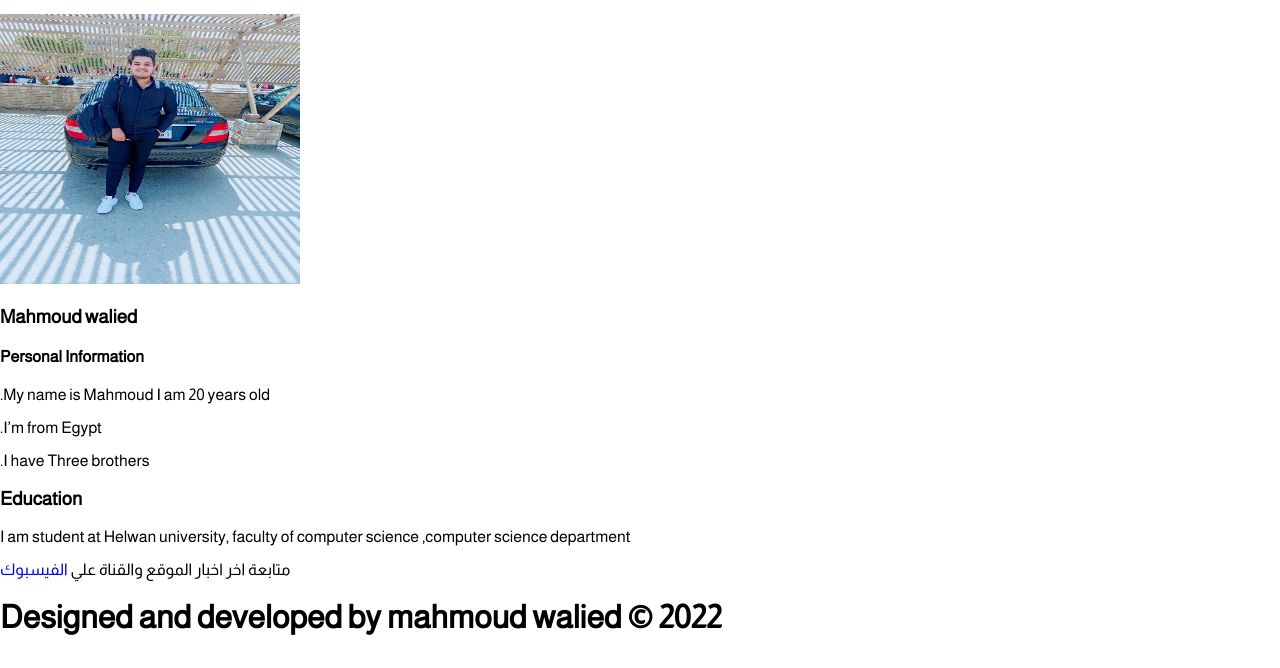
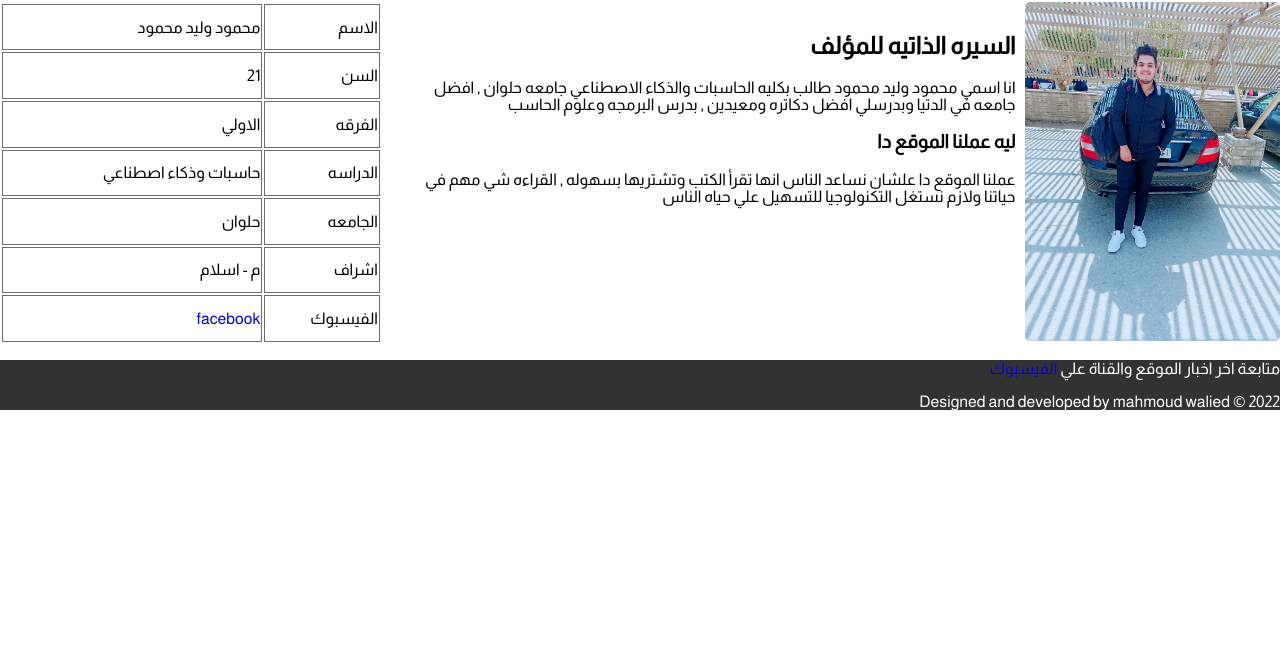
Before and after one commit to engmahmoudwalied/book, a plain HTML site: page about_us.html in a window 1280 px wide. Shown: the part 132-800 px from the top of the page. Drawn offline with Linux system fonts and the light colour scheme.

```diff
--- a/about_us.html
+++ b/about_us.html
@@ -1,5 +1,5 @@
 <!DOCTYPE html>
-<html lang="en">
+<html lang="ar">
 <head>
     <meta charset="UTF-8">
     <meta http-equiv="x-ua-compatible" content="IE=edge">
@@ -13,8 +13,29 @@
           rel="stylesheet">
     <link rel="stylesheet" href="css/style.css">
 
+    <style>
+        .single_book_img{
+            width: 20%;
+        }
+        .single_book_content{
+            width: 49%;
+            padding: 10px;
+        }
+        .single_book_info{
+            width: 30%;
+        }
+        #single_book{
+            display: flex;
+        }
+        .single_book_img > figure > img{
+            border-radius: 5px;
+        }
+        .my_table > tbody > tr > td {
+            border: 1px solid #6d6d6d;
+        }
+    </style>
 </head>
-<body dir="itr">
+<body dir="rtl">
 <header>
     <table class="table header_table">
         <tr>
@@ -33,22 +54,82 @@
             </td>
         </tr>
     </table>
-    <h1> عن المؤلف</h1>
-    <img src="img/mahmoud2.jpg" width="300" height="270" alt="Mahmoud"><br>
-    <h3>Mahmoud walied </h3>
-    <h4>Personal Information</h4>
-    <p> .My name is Mahmoud I am 20 years old</p>
-    <p>.I’m from Egypt</p>
-    <p>.I have Three brothers</p>
-    <h3>Education</h3>
-    <p>	I am student at Helwan university,
-        faculty of computer science ,computer science department</p>
+    <!--    <nav>-->
+    <!--        <ul>-->
+    <!--            &lt;!&ndash;   المفروض هنا في لينك موقع &ndash;&gt;-->
+    <!--            <li id="homex"><a href="index.html" style="color: red;font-size: larger;">الرئيسيه</a></li>-->
+    <!--            <li><a href="books.html">كل الكتب</a></li>-->
+    <!--            <li><a href="pages/category.html">أقسام الكتب</a></li>-->
+    <!--            <li><a href="about_us.html"> من نحن </a></li>-->
+    <!--        </ul>-->
+    <!--    </nav>-->
+</header>
+<main>
+    <section>
+        <h1>محمود وليد محمود</h1>
+    </section>
+    <section id="single_book">
+        <div class="single_book_img">
+            <figure>
+                <img class="book_img" src="img/mahmoud2.jpg" alt="">
+            </figure>
+        </div>
+        <div class="single_book_content">
+            <h2>السيره الذاتيه للمؤلف</h2>
+            <p style="text-align: justify-all">
+                انا اسمي محمود وليد محمود طالب بكليه الحاسبات والذكاء الاصطناعي جامعه حلوان , افضل جامعه في الدتيا
+                وبدرسلي افضل دكاتره ومعيدين , بدرس البرمجه وعلوم الحاسب
+            </p>
+            <h3>ليه عملنا الموقع دا</h3>
+            <p style="text-align: justify-all">
+                عملنا الموقع دا علشان نساعد الناس انها تقرأ الكتب وتشتريها بسهوله , القراءه شي مهم في حياتنا ولازم نستغل التكنولوجيا للتسهيل علي حياه الناس
 
-   متابعة اخر اخبار الموقع والقناة علي
+            </p>
+        </div>
+        <div class="single_book_info">
+            <table class="table my_table">
+                <tr>
+                    <td>الاسم</td>
+                    <td>محمود وليد محمود</td>
+                </tr>
+                <tr>
+                    <td>السن</td>
+                    <td>21</td>
+                </tr>
+                <tr>
+                    <td>الفرقه</td>
+                    <td>الاولي</td>
+                </tr>
+                <tr>
+                    <td>الدراسه</td>
+                    <td>
+                        حاسبات وذكاء اصطناعي</td>
+                </tr>
+                <tr>
+                    <td>الجامعه</td>
+                    <td>حلوان</td>
+                </tr>
+                <tr>
+                    <td>اشراف</td>
+                    <td>م - اسلام </td>
+                </tr>
+                <tr>
+                    <td>الفيسبوك</td>
+                    <td>
+                        <a href="https://www.facebook.com/abo.elsheikh.108">facebook</a>
+                    </td>
+                </tr>
+            </table>
+        </div>
+    </section>
+</main>
+<footer>
+    <p>
+        متابعة اخر اخبار الموقع والقناة علي
         <a href="https://www.facebook.com/abo.elsheikh.108"> الفيسبوك </a>
-
+    </p>
     <p>
-       <h1> Designed and developed by mahmoud walied © 2022</h1>
+        Designed and developed by mahmoud walied © 2022
     </p>
 </footer>
 </body>
```
Also changed, not shown: index.html (+9 -6 lines).
